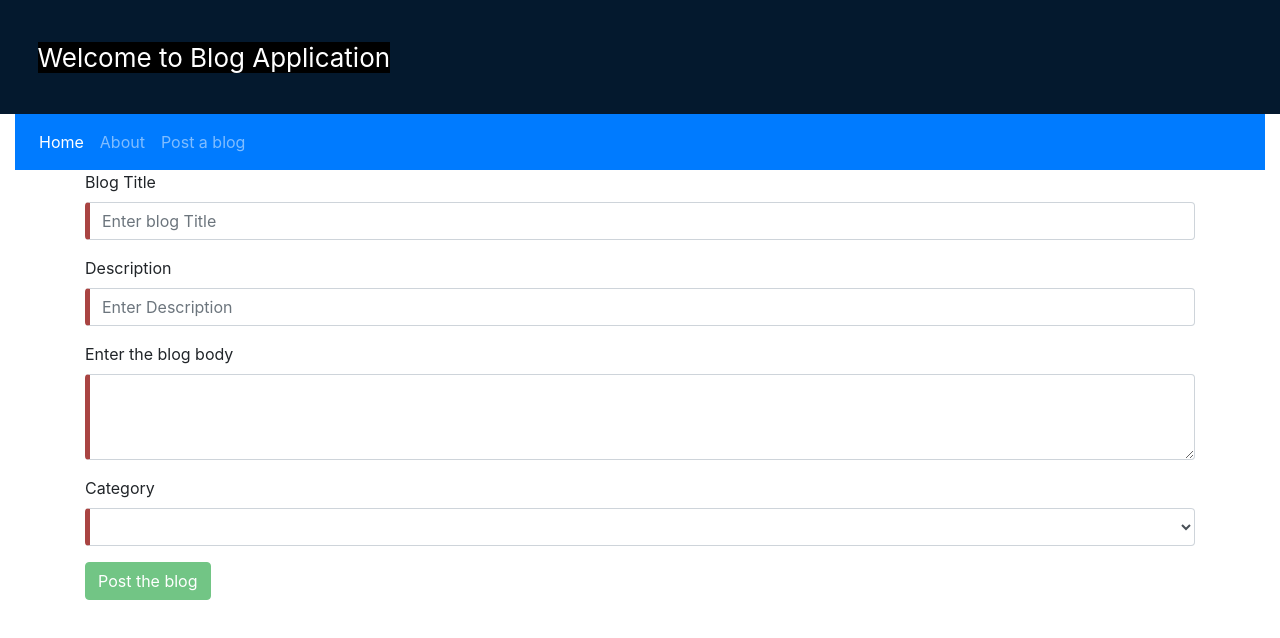
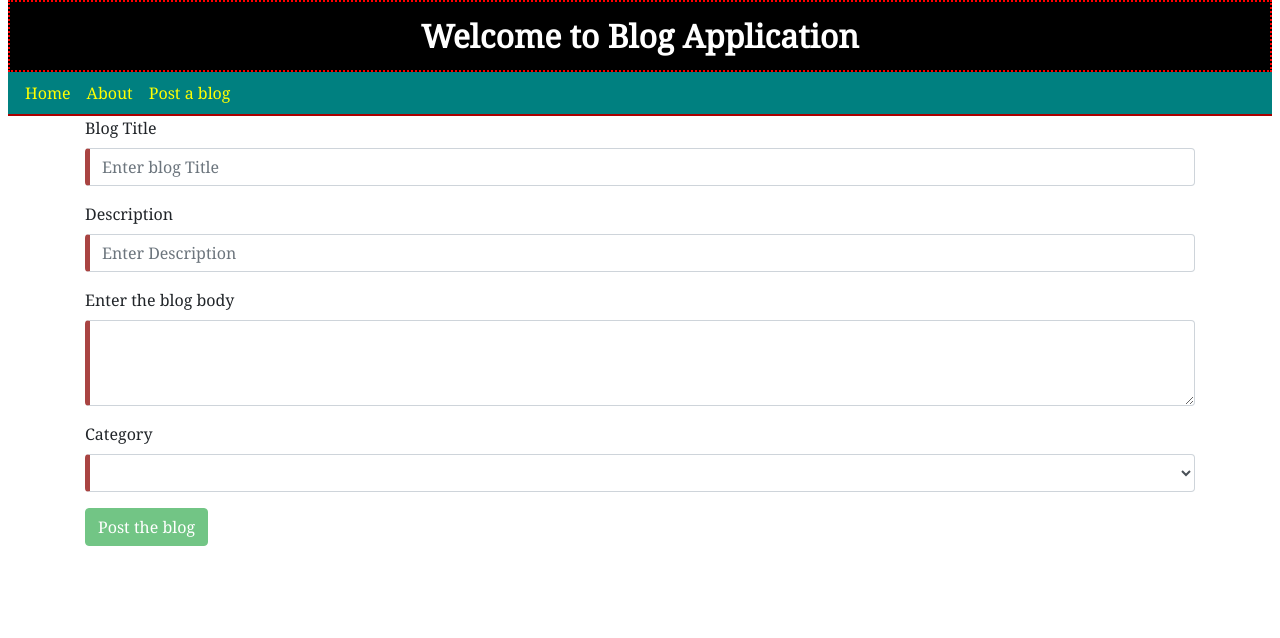
Before and after one commit to Ojasmodi/blog-app, an Angular app: page /create in a window 1280 px wide. Shown: the top 638 px of the page. Built offline with nearby package versions, Linux system fonts and the light colour scheme.

Commit message:
UI changes to home page

```diff
--- a/src/app/app.component.css
+++ b/src/app/app.component.css
@@ -0,0 +1,54 @@
+
+.header{
+    width: 100%;
+}
+
+.header div{
+    background: black;
+    color: white;
+    font-weight: bold;
+    font-size: 2rem;
+    padding: 10px;
+    border: 2px dotted red;
+    text-align: center;
+
+}
+.header div:hover,
+.header div:active{
+    color:dodgerblue;
+    text-decoration-line: underline;
+}
+
+.navstyle{
+    display: inline-block;
+    background: teal;
+    width: 100%;
+    border-bottom: outset 2px red;
+
+}
+
+.navstyle .ul{
+    list-style: none;
+    display: inline-flex;
+    text-align: right;
+    padding: 9px;
+    margin-bottom: 0;
+}
+
+.ul li{
+    padding: 0 8px;
+
+}
+
+li>a{
+    color: yellow;
+    text-decoration: none;
+
+}
+
+li>a:hover,
+li>a:active
+{
+  color:red;
+  font-weight: bold;
+}
--- a/src/app/app.component.html
+++ b/src/app/app.component.html
@@ -1,30 +1,22 @@
-<div class="text align-center">
-    <div class="container-fluid">
-        <div class="row header">
-            <div class="column md-12">
-                <a style="color:white;background:black;">Welcome to Blog Application</a>
-            </div>
+<div class="body">
+    <div class="header">
+        <div class="header__title">
+            Welcome to Blog Application
         </div>
-        <nav class="navbar navbar-expand-lg  navbar-dark bg-primary">
-            <button class="navbar-toggler" type="button" data-toggle="collapse" data-target="#navbarNav"
-                aria-controls="navbarNav" aria-expanded="false" aria-label="Toggle navigation">
-                <span class="navbar-toggler-icon"></span>
-            </button>
-            <div class="collapse navbar-collapse" id="navbarNav">
-                <ul class="navbar-nav">
-                    <li class="nav-item active">
-                        <a class="nav-link" [routerLink]="['\home']">Home <span class="sr-only">(current)</span></a>
-                    </li>
-                    <li class="nav-item">
-                        <a class="nav-link" [routerLink]="['\about']">About</a>
-                    </li>
-                    <li class="nav-item">
-                        <a class="nav-link" [routerLink]="['\create']">Post a blog</a>
-                    </li>
+    </div>
 
-                </ul>
-            </div>
-        </nav>
+    <div class="navstyle">
+        <ul class="ul">
+            <li>
+                <a [routerLink]="['\home']">Home <span class="sr-only">(current)</span></a>
+            </li>
+            <li>
+                <a [routerLink]="['\about']">About</a>
+            </li>
+            <li>
+                <a [routerLink]="['\create']">Post a blog</a>
+            </li>
+        </ul>
     </div>
 </div>
 
--- a/src/app/blog-create/blog-create.component.ts
+++ b/src/app/blog-create/blog-create.component.ts
@@ -15,12 +15,10 @@ export class BlogCreateComponent implements OnInit {
   public blogBodyHtml: string;
   public blogDescription: string;
   public blogCategory: string;
-  public possibleCategories= ["Comedy", "Drama", "Action", "Technology"];
+  public possibleCategories = ["Comedy", "Drama", "Action", "Technology"];
 
-  constructor( private toastr: ToastrService,
+  constructor(private toastr: ToastrService,
     public blogHttpService: BlogHttpService, private router: Router) {
-
-    //this.toastr.setRootViewContainerRef(vcr);
   }
 
   ngOnInit() {
--- a/src/app/home/home.component.css
+++ b/src/app/home/home.component.css
@@ -0,0 +1,91 @@
+.content{
+    border-left: solid;
+    border-right: solid;
+    border-bottom: solid;
+}
+.allBlogs{
+    text-align: center;
+}
+
+div .title{
+    font-size: 1.5rem;
+    font-weight: bold;
+    text-align: center;
+    text-decoration: underline;
+    margin-bottom: 8px;
+    padding-top: 10px;
+}
+
+.blogcreate{
+
+}
+.blogcreate a{
+    border:solid 2px red;
+    margin: 1.5rem;
+    position: fixed;
+    top: 17%;
+    left: 60%;
+    background: blue;
+    color: white;
+    padding: 2px;
+    border-radius: 10px;
+    text-decoration: overline;
+}
+
+.blogcreate a:hover,
+.blogcreate a:active{
+     background:black;
+     color:white;
+     text-decoration: overline;
+}
+
+.blog__box{
+    border: groove 11px #d27d39;
+    margin: 1rem;
+    width: 30%;
+    text-align: center;
+    display: inline-block;
+}
+
+.blog__box:hover,
+.blog__box:active{
+    border: groove 11px #10a1bb;
+}
+
+.blog__body{
+    background:#0a0a0a;
+    padding: 8px;
+}
+
+.blog__title{
+    font-weight: bold;
+    color: brown;
+    text-decoration-line: underline;
+
+}
+
+.blog__description{
+    color: cadetblue;
+
+}
+
+.blog__creator{
+    color: gray;
+    margin-bottom: 8px;
+
+}
+
+.blog__link{
+    color: springgreen;
+    background: black;
+    padding: 4px;
+    border: solid 1px red;
+    text-decoration: none;
+    margin: 4px;
+}
+
+.blog__link:hover,
+.blog__link:active{
+    background:green;
+    color:black;
+}
--- a/src/app/home/home.component.html
+++ b/src/app/home/home.component.html
@@ -1,37 +1,24 @@
-<body><div class="container" style="text-align:center" *ngIf="allBlogs.length>0">
-    <div class="row" style="text-align:center">
-      <div class="col-md-12" style="font-size:22px">All Blogs </div>
-      <br><br><br><br>
+<div class="content">
+  <div *ngIf="allBlogs.length>0">
+    <div>
+      <div class="title">All Blogs </div>
     </div>
-    <div class="row" style="text-align:center" >
-      <div *ngFor="let blog of allBlogs;index as i;odd as odd;even as even" class="col-md-6">
-        <div *ngIf="odd || even">
-        <div class="panel panel-default border border-info ">
-          <div class="panel-heading">{{blog.title | uppercase}}</div>
-          <div class="panel-body">
+    <div class="blogcreate">
+      <a [routerLink]="['/create']">Have a blog in mind?</a>
+    </div>
+    <div class="allBlogs">
+      <div class="blog__box" *ngFor="let blog of allBlogs;index as i;odd as odd;even as even">
+        <div class="blog__body">
+          <div class="blog__title">{{blog.title | uppercase}}</div>
+          <div class="blog__description">
             <p>{{blog.category}}</p>
             <p>{{blog.description}}</p>
           </div>
-          <div class="panel-footer text-muted">Posted on {{blog.created | date}}<br> by {{blog.author}}
-          <br><br><a [routerLink]="['/blog',blog.blogId]" class="btn btn-info">Read</a>
+          <div class="blog__creator">Posted on {{blog.created | date}}<br> by {{blog.author}}
+            <a [routerLink]="['/blog',blog.blogId]" class="blog__link">Read</a>
           </div>
-       </div>
+        </div>
       </div>
-      <!--<div *ngIf="even">
-          <div class="panel panel-default border border-info bg-success text-white">
-            <div class="panel-heading">{{blog.title | uppercase}}</div>
-            <div class="panel-body">
-              <p>{{blog.category}}</p>
-              <p>{{blog.description}}</p>
-            </div>
-            <div class="panel-footer text-muted">Posted on {{blog.created | date}}<br> by {{blog.author}}
-            <br><br><a [routerLink]="['/blog',blog.blogId]" class="btn btn-info">Read</a>
-            </div>
-         </div>
-        </div>-->
-   <br>
-      </div>
-
     </div>
-
-  </div></body>
+  </div>
+</div>
--- a/src/index.html
+++ b/src/index.html
@@ -8,6 +8,7 @@
 
   <meta name="viewport" content="width=device-width, initial-scale=1">
   <link rel="icon" type="image/x-icon" href="favicon.ico">
+  <link href="https://fonts.googleapis.com/css?family=Noto+Serif&display=swap" rel="stylesheet">
 </head>
 <body>
   <app-root></app-root>
--- a/src/styles.css
+++ b/src/styles.css
@@ -1,8 +1,9 @@
 /* You can add global styles to this file, and also import other style files */
-.header{
-    background-color: #04192E;
-    display: block;
-    padding: 3%;
-    color:white;
-    font-size: 26px;
+*{
+    font-family: 'Noto Serif', serif;
+    box-sizing: border-box;
 }
+
+html body{
+        margin:0 0.5rem;
+}
```
Also changed, not shown: src/assets/blogapppreviousUI.jpg (added).
